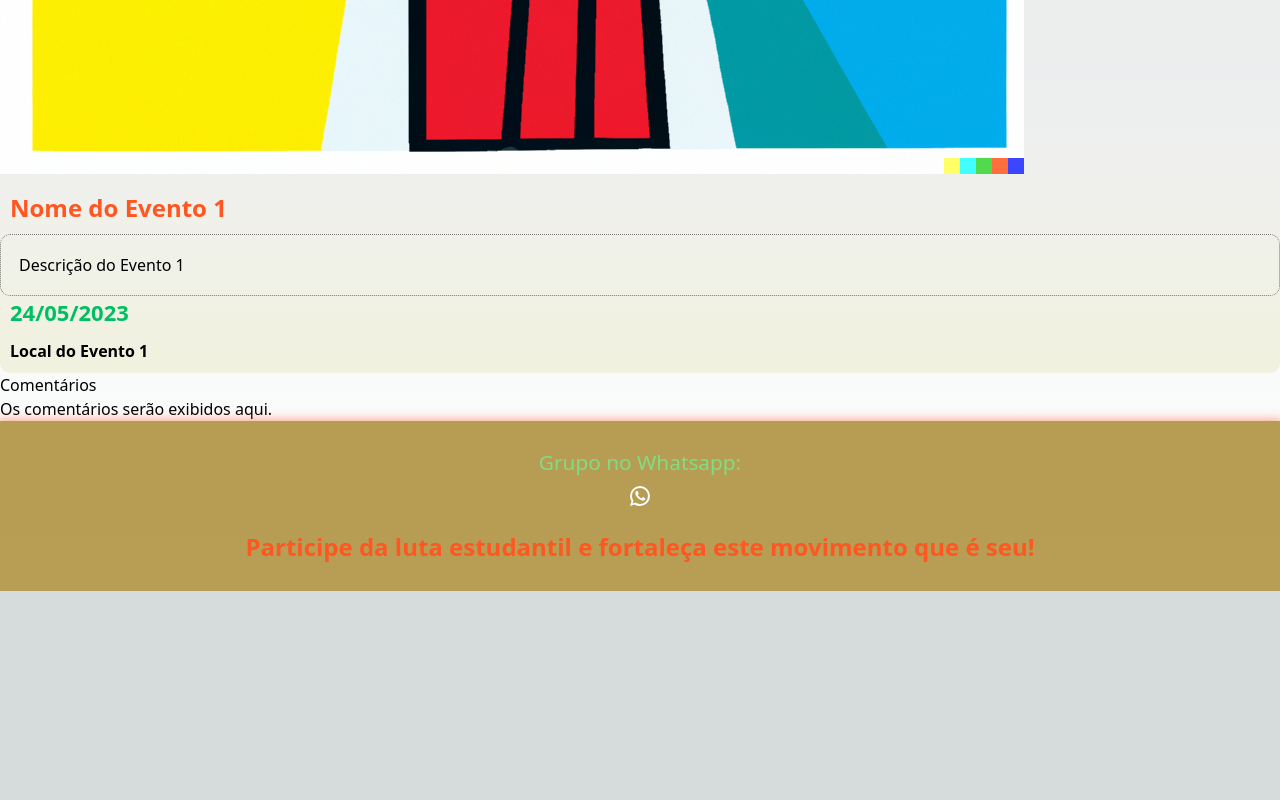
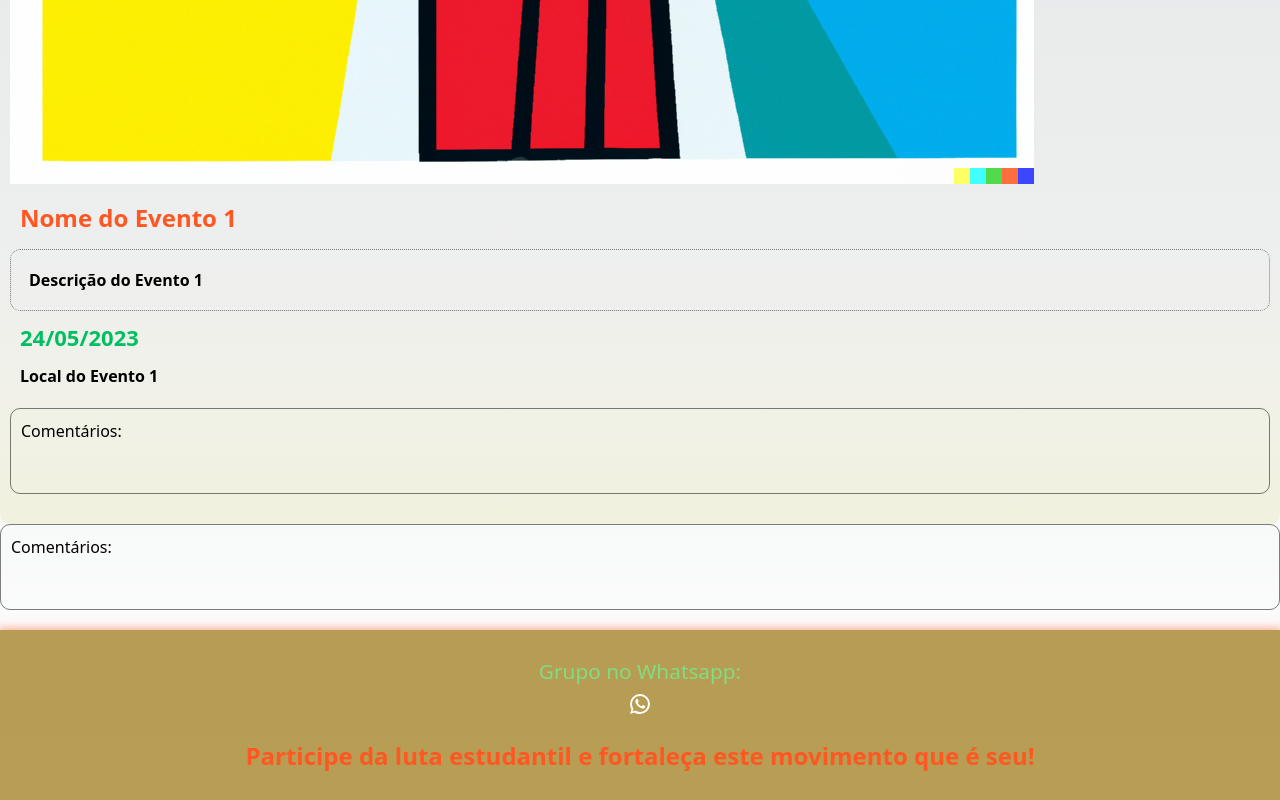
Before and after one commit to Cosamores/ocupaif, a Next.js app: page /TESTEventos in a window 1280 px wide. Shown: the part 950-1750 px from the top of the page. Before the commit the page ends 1541 px from the top, so only its background shows below. Built offline with nearby package versions, Linux system fonts and the light colour scheme.

Commit message:
added the event details card

```diff
--- a/src/components/Comentarios.js
+++ b/src/components/Comentarios.js
@@ -4,9 +4,9 @@ import styles from '../styles/Comentarios.module.css';
 const Comentarios = () => {
   return (
     <div className={styles.comentarios}>
-      <h2 className={styles.titulo}>Comentários</h2>
-      <p className={styles.mensagem}>Os comentários serão exibidos aqui.</p>
-    </div>
+      <h2 className={styles.titulo}>Comentários:</h2>
+{/*       <p className={styles.mensagem}>Os comentários serão exibidos aqui.</p>
+ */}    </div>
   );
 };
 
--- a/src/components/DetalhesEvento.js
+++ b/src/components/DetalhesEvento.js
@@ -1,5 +1,6 @@
 import React from 'react';
 import styles from '../styles/DetalhesEvento.module.css';
+import Comentarios from './Comentarios';
 
 const DetalhesEvento = ({ imagem, nome, descricao, data, local }) => {
   return (
@@ -9,6 +10,7 @@ const DetalhesEvento = ({ imagem, nome, descricao, data, local }) => {
       <p className={styles.descricao}>{descricao}</p>
       <p className={styles.data}>{data}</p>
       <p className={styles.local}>{local}</p>
+      <p className={styles.comentarios}><Comentarios /></p>
     </div>
   );
 };
--- a/src/pages/Event.js
+++ /dev/null
@@ -1,25 +0,0 @@
-import { useRouter } from 'next/router';
-import DetalhesEvento from '../../components/DetalhesEvento';
-import { getEventData } from '../../lib/api'; // This should be your function to fetch event data
-
-const EventoPage = ({ event }) => {
-  // This can be your component to show event details.
-  return <DetalhesEvento {...event} />;
-};
-
-export async function getServerSideProps(context) {
-  const { slug } = context.params;
-  const event = await getEventData(slug); // Fetch event data here
-
-  if (!event) {
-    return {
-      notFound: true,
-    };
-  }
-
-  return {
-    props: { event }, // will be passed to the page component as props
-  };
-}
-
-export default EventoPage;
--- a/src/styles/Comentarios.module.css
+++ b/src/styles/Comentarios.module.css
@@ -0,0 +1,6 @@
+.comentarios {
+    border: 1px solid rgb(0,0,0,0.5);
+    padding: 10px 10px 50px 10px;
+    border-radius: 10px;
+    margin-bottom: 20px;
+}
--- a/src/styles/DetalhesEvento.module.css
+++ b/src/styles/DetalhesEvento.module.css
@@ -3,6 +3,7 @@
         background: rgb(227,227,227);
         background: linear-gradient(180deg, rgba(227,227,227,0.3) 80%, var(--background-light) 100%);
         border-radius: 10px;
+        padding: 10px;
     }
     .nome {
       margin-top: 1rem;
@@ -14,8 +15,8 @@
     }
 
     .descricao {
-      margin-top: 0.5rem;
-      font-weight: 400;
+      margin-top: 0.8rem;
+      font-weight: 600;
       text-align:justify;
       max-width: inherit;
       padding: 18px;
@@ -29,10 +30,10 @@
       font-weight: bold;
       color: var(--if-color);
       font-size: 22px;
-      padding: 0 10px;
+      padding: 10px;
     }
 
     .local {
       font-weight: 600;
-      padding:10px;
+      padding:0 10px 20px 10px;
     }
```
